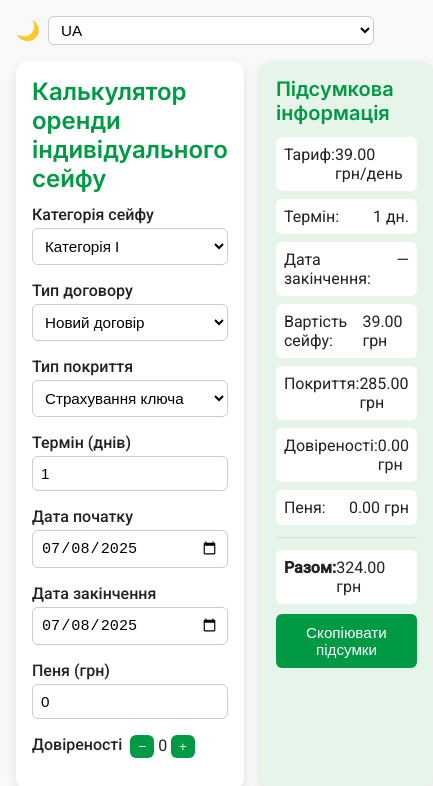
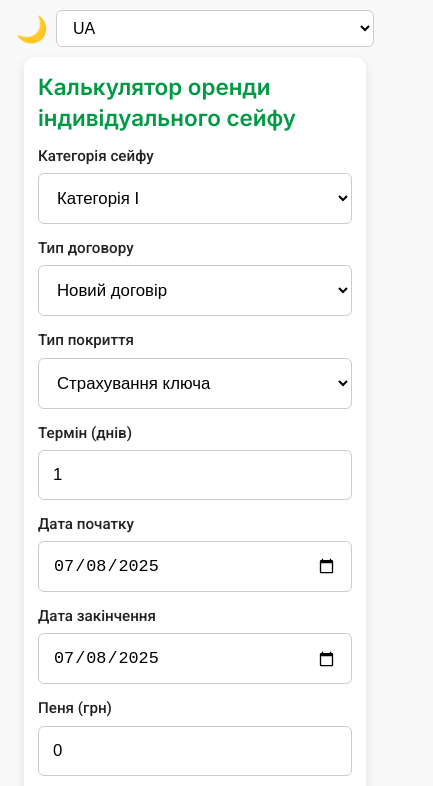
Before and after one commit to Quick-coder123/safe_calculator, a plain HTML site: page index.html in a window 390 px wide. Shown: the top 786 px of the page, 433 px wide, since content can reach past the window. Drawn offline with Linux system fonts and the light colour scheme.

Commit message:
Update style.css

```diff
--- a/style.css
+++ b/style.css
@@ -7,45 +7,53 @@
   --light-green: #E6F4EA;
 }
 
+/* Теми */
 html[data-theme="light"] { --bg: var(--bg-light);  --text: var(--text-light); }
 html[data-theme="dark"]  { --bg: var(--bg-dark);   --text: var(--text-dark); }
 
+/* Скидання */
 * {
   margin: 0;
   padding: 0;
   box-sizing: border-box;
 }
 
+/* Тіло */
 body {
   font-family: 'Roboto', sans-serif;
   background: var(--bg);
   color: var(--text);
   transition: background .3s, color .3s;
+  line-height: 1.4;
+  padding-bottom: 16px; /* відступ знизу */
 }
 
+/* Хедер */
 .header {
   display: flex;
   justify-content: flex-end;
   align-items: center;
-  padding: 16px;
+  padding: 12px 16px;
   gap: 8px;
 }
 
+/* Іконки та селект */
 .btn-icon {
   background: none;
   border: none;
-  font-size: 1.2rem;
+  font-size: 1.4rem;
   cursor: pointer;
 }
 .btn-icon:hover { color: var(--accent); }
-
 .select-small {
-  padding: 4px 8px;
+  padding: 6px 10px;
   border-radius: 6px;
   border: 1px solid #ccc;
   background: #fff;
+  font-size: 0.9rem;
 }
 
+/* Основний лейаут */
 .layout {
   display: grid;
   grid-template-columns: 1fr 1fr;
@@ -57,6 +65,7 @@ body {
   padding: 0 16px 16px;
 }
 
+/* Панелі */
 .panel {
   background: #fff;
   border-radius: 12px;
@@ -67,53 +76,51 @@ body {
 .panel:hover { box-shadow: 0 8px 20px rgba(0,0,0,0.15); }
 html[data-theme="dark"] .panel { background: #333; }
 
-.form-panel h1 {
-  font-family: 'Inter', sans-serif;
-  font-weight: 600;
-  margin-bottom: 12px;
-  color: var(--accent);
-  font-size: 1.5rem;
-}
+/* Заголовки */
+.form-panel h1,
 .summary-panel h2,
 .payment-panel h2 {
   font-family: 'Inter', sans-serif;
   font-weight: 600;
   margin-bottom: 12px;
   color: var(--accent);
-  font-size: 1.25rem;
 }
+.form-panel h1 { font-size: 1.6rem; }
+.summary-panel h2,
+.payment-panel h2 { font-size: 1.3rem; }
 
+/* Групи полів */
 .form-group {
   margin-bottom: 16px;
 }
-
 .form-group label {
   display: block;
-  margin-bottom: 4px;
+  margin-bottom: 6px;
   font-weight: 500;
+  font-size: 0.95rem;
 }
 
+/* Інлайн групи (довіреності) */
+.inline-group {
+  display: flex;
+  align-items: center;
+  gap: 8px;
+  margin-bottom: 16px;
+}
+
+/* Інпути, селекти, textarea */
 input,
 select,
 textarea {
   width: 100%;
-  padding: 8px;
-  font-size: 0.95rem;
+  padding: 10px;
+  font-size: 1rem;
   border: 1px solid #ccc;
   border-radius: 6px;
   transition: border-color .3s, box-shadow .3s;
   background: #fff;
   color: #000;
 }
-
-input:focus,
-select:focus,
-textarea:focus {
-  border-color: var(--accent);
-  box-shadow: 0 0 0 4px rgba(0,153,68,0.4);
-  outline: 2px solid var(--accent);
-}
-
 textarea {
   height: 120px;
   resize: none;
@@ -121,24 +128,29 @@ textarea {
   cursor: not-allowed;
 }
 
-.inline-group {
-  display: flex;
-  align-items: center;
-  gap: 8px;
-  margin-bottom: 16px;
+/* Фокус */
+input:focus,
+select:focus,
+textarea:focus {
+  border-color: var(--accent);
+  box-shadow: 0 0 0 4px rgba(0,153,68,0.4);
+  outline: none;
 }
 
+/* Кнопки к-сті */
 .qty-btn {
   background: var(--accent);
   color: #fff;
   border: none;
-  padding: 4px 8px;
+  padding: 6px 10px;
+  font-size: 1rem;
   border-radius: 6px;
   cursor: pointer;
   transition: background .3s;
 }
 .qty-btn:hover { background: #008f3c; }
 
+/* Підказки */
 .tooltip {
   position: relative;
 }
@@ -163,18 +175,16 @@ textarea {
   opacity: 1;
 }
 
+/* Підсумки */
 .summary-item,
 .summary-total {
   display: flex;
   justify-content: space-between;
   background: #fff;
-  padding: 8px;
+  padding: 8px 12px;
   border-radius: 6px;
   margin-bottom: 8px;
-}
-
-.summary-panel {
-  background: var(--light-green);
+  font-size: 0.95rem;
 }
 .summary-panel hr {
   border: none;
@@ -182,16 +192,11 @@ textarea {
   margin: 12px 0;
 }
 
-/* Відступ між кнопками у секціях */
-.payment-panel .action-btn,
-.summary-panel .action-btn {
-  margin: 2px 0;
-}
-
+/* Кнопки дій */
 .action-btn {
   width: 100%;
-  padding: 10px;
-  font-size: 0.95rem;
+  padding: 12px;
+  font-size: 1rem;
   font-weight: 500;
   border: none;
   border-radius: 6px;
@@ -201,11 +206,15 @@ textarea {
   transition: background .3s, transform .2s;
 }
 .action-btn:hover { transform: translateY(-2px); }
+
+/* Вторинна кнопка */
 .action-btn.secondary {
   background: #fff;
   color: var(--accent);
   border: 2px solid var(--accent);
 }
+
+/* Disabled */
 .action-btn:disabled {
   opacity: 0.6;
   cursor: not-allowed;
@@ -215,8 +224,8 @@ textarea {
 @keyframes spin { to { transform: rotate(360deg); } }
 .spinner {
   display: none;
-  width: 16px;
-  height: 16px;
+  width: 18px;
+  height: 18px;
   border: 2px solid #f3f3f3;
   border-top-color: var(--accent);
   border-radius: 50%;
@@ -224,3 +233,85 @@ textarea {
   margin-left: 8px;
   vertical-align: middle;
 }
+
+/* Тост */
+.toast {
+  position: fixed;
+  bottom: 16px;
+  right: 16px;
+  background: var(--accent);
+  color: #fff;
+  padding: 12px 20px;
+  border-radius: 6px;
+  opacity: 0;
+  transition: opacity .3s;
+  font-size: 0.95rem;
+  z-index: 100;
+}
+.toast.show { opacity: 1; }
+
+/* Попередження */
+.warning-msg {
+  color: #cc0000;
+  font-size: 0.85rem;
+  margin-top: 4px;
+}
+
+/* Мобільні покращення */
+@media (max-width: 800px) {
+  .layout {
+    grid-template-columns: 1fr;
+    grid-template-areas:
+      "form"
+      "summary"
+      "payment";
+  }
+  .panel {
+    padding: 14px;
+  }
+  .form-panel h1 { font-size: 1.4rem; }
+  .summary-panel h2,
+  .payment-panel h2 { font-size: 1.2rem; }
+  input, select, textarea, .qty-btn, .action-btn {
+    font-size: 1.05rem;
+    padding: 12px;
+  }
+  .summary-item, .summary-total {
+    padding: 10px;
+    font-size: 1rem;
+  }
+  .form-group {
+    margin-bottom: 14px;
+  }
+  .inline-group {
+    flex-direction: column;
+    align-items: flex-start;
+    gap: 6px;
+  }
+  .qty-btn {
+    padding: 8px 12px;
+  }
+}
+
+@media (max-width: 500px) {
+  body {
+    padding: 0 8px 16px;
+  }
+  .header {
+    padding: 10px 8px;
+  }
+  input, select, textarea {
+    padding: 14px;
+  }
+  .action-btn {
+    padding: 16px;
+    font-size: 1.1rem;
+  }
+  .btn-icon {
+    font-size: 1.6rem;
+  }
+  .select-small {
+    font-size: 1rem;
+    padding: 8px 12px;
+  }
+}
```
